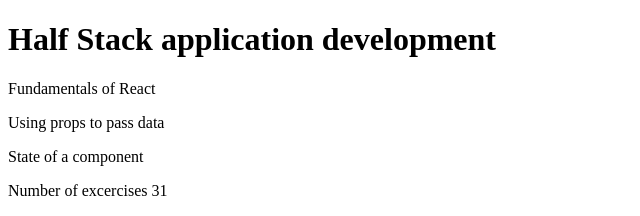
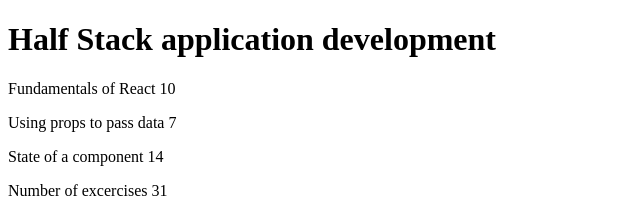
Before and after one commit to NicolaiHaaberJunge/uoh_fullstack_webdev, a React (Vite) app in the folder part1/courseinfo/: page / in a window 1280 px wide. Shown: the top 216 px of the page, without its empty margins (0-640 px from the left). Built offline with nearby package versions, Linux system fonts and the light colour scheme.

Commit message:
completed 1.4

```diff
--- a/part1/courseinfo/src/App.jsx
+++ b/part1/courseinfo/src/App.jsx
@@ -11,11 +11,12 @@ const Part = (props) => {
 };
 
 const Content = (props) => {
+  const [part1, part2, part3] = props.parts;
   return (
     <div>
-      <Part name={props.part1} score={props.score1} />
-      <Part name={props.part2} score={props.score2} />
-      <Part name={props.part3} score={props.score3} />
+      <Part name={part1.name} score={part1.exercises} />
+      <Part name={part2.name} score={part2.exercises} />
+      <Part name={part3.name} score={part3.exercises} />
     </div>
   );
 };
@@ -27,31 +28,26 @@ const Total = (props) => {
 
 const App = () => {
   const course = "Half Stack application development";
-  const part1 = {
+  const parts = [
+    {
       name: "Fundamentals of React",
       exercises: 10,
-  };
-  const part2 = {
+    },
+    {
       name: "Using props to pass data",
       exercises: 7,
-  };
-  const part3 = {
+    },
+    {
       name: "State of a component",
       exercises: 14,
-  };
+    },
+  ];
 
   return (
     <div>
       <Header name={course} />
-      <Content
-        part1={part1.name}
-        score1={part1.excercises}
-        part2={part2.name}
-        score2={part2.excercises}
-        part3={part3.name}
-        score3={part3.excercises}
-      />
-      <Total total={part3.exercises + part2.exercises + part1.exercises} />
+      <Content parts={parts} />
+      <Total total={parts.reduce((sum, part) => sum + part.exercises, 0)} />
     </div>
   );
 };
```
Lines whose indentation alone changed are shown as unchanged.
